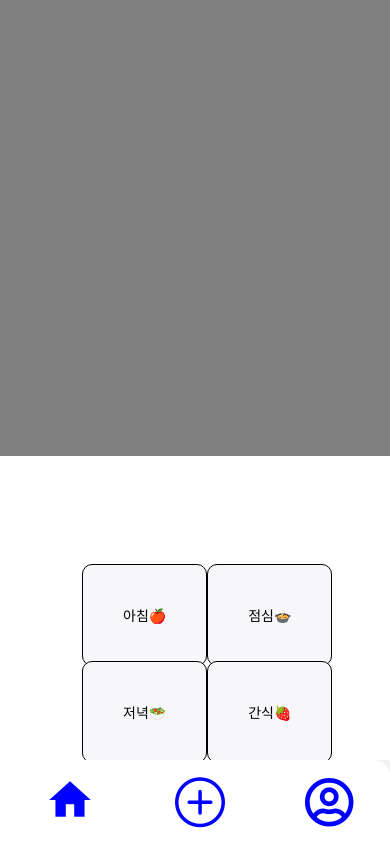
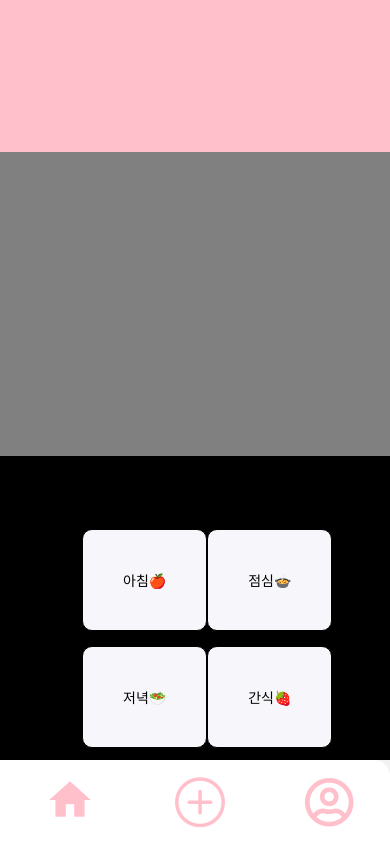
Before and after one commit to dlsrbChoi/reactnative-project-2022-1, a React Native app in the folder Source/: screen /MainScreen in a window 390 px wide. Built offline with nearby package versions, Linux system fonts and the light colour scheme.

Commit message:
디자인 변경 및 시행착오 경험 커및

```diff
--- a/Source/Components/MainScreen.js
+++ b/Source/Components/MainScreen.js
@@ -13,12 +13,12 @@ const styles = StyleSheet.create({
   container_2:{
     flex: 1,
     flexDirection:'row',
-    marginBottom: -190
+    marginBottom: -100
   },
   container_3: {
     flex: 1,
     flexDirection:'row',
-    marginBottom: -80
+    marginBottom: -30
   },
 
   button_1: {
@@ -62,6 +62,7 @@ const styles = StyleSheet.create({
     backgroundColor: "white",
     borderTopRightRadius: 16,
     flexDirection: 'row'
+
   },
   home:{
     marginLeft:45,
@@ -88,13 +89,12 @@ function clickBtnFunction(navigation){
 export default function AppView ({navigation}){
 
     return (
-
       <View style={styles.container}>
-        <View style={{ flex: 1, backgroundColor: 'gray' }} />
+        <View style={{ flex: 1, backgroundColor: 'pink' }} />
 
         <View style={{ flex: 2, backgroundColor: 'gray' }}></View>
 
-        <View style={{ flex: 2, backgroundColor: 'white' }}>
+        <View style={{ flex: 2, backgroundColor: 'black' }}>
 
           <View style={styles.container_2}>
 
@@ -111,6 +111,7 @@ export default function AppView ({navigation}){
               style={styles.button_2}>
               <Text>점심🍲</Text>
           </TouchableHighlight>
+
           </View>
 
           <View style={styles.container_3}>
@@ -132,9 +133,9 @@ export default function AppView ({navigation}){
         </View>
 
         <View style={styles.footer}>
-           <Icon name="home" size={50} color="blue" style={styles.home} />
-           <Icon3 name="pluscircleo" size={50} color="blue" style={styles.home} />
-           <Icon2 name="user-circle" size={50} color="blue" style={styles.home} />
+           <Icon name="home" size={50} color="pink" style={styles.home} />
+           <Icon3 name="pluscircleo" size={50} color="pink" style={styles.home} />
+           <Icon2 name="user-circle" size={50} color="pink" style={styles.home} />
         </View>
       </View>
     );
```
